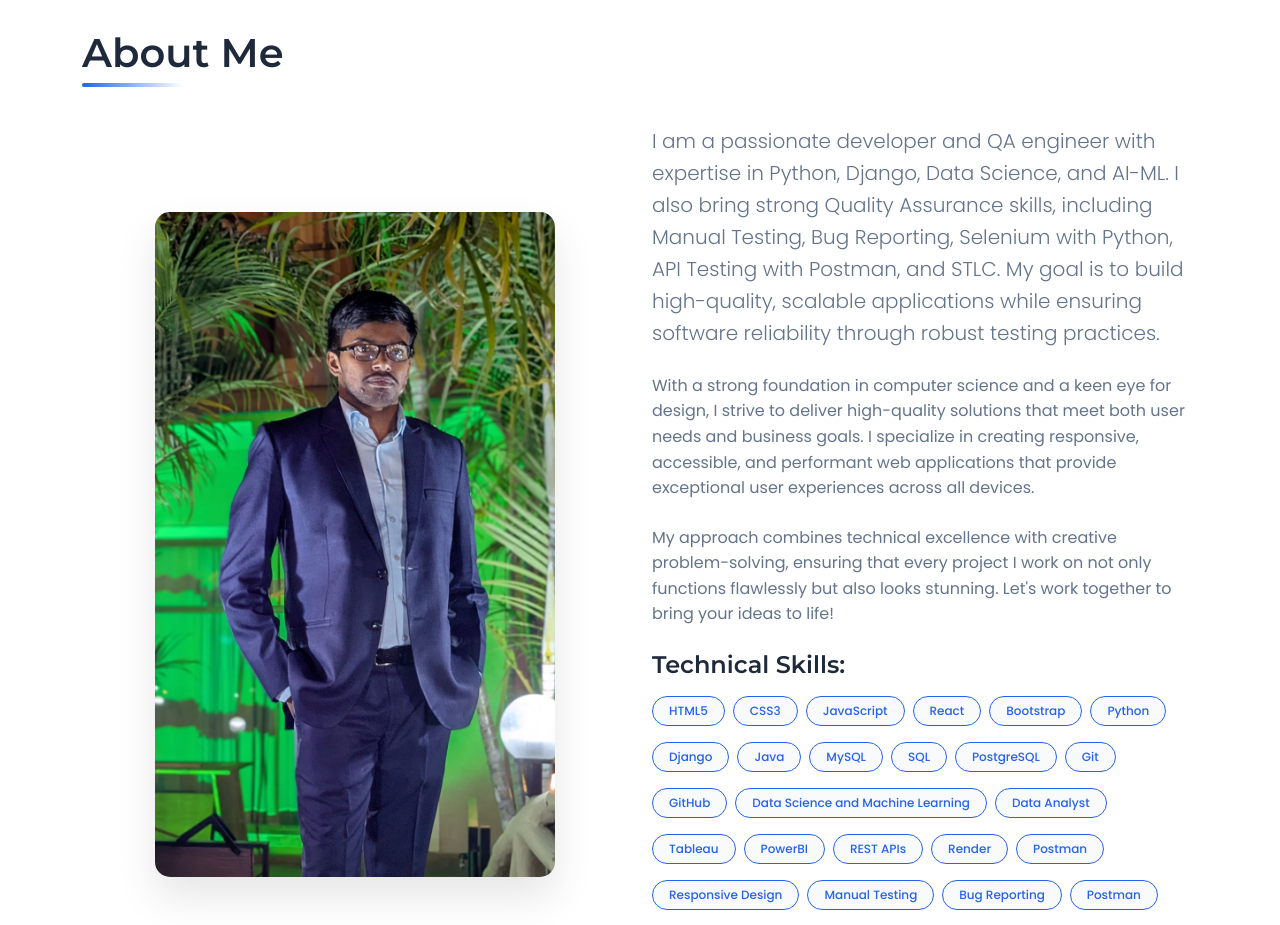
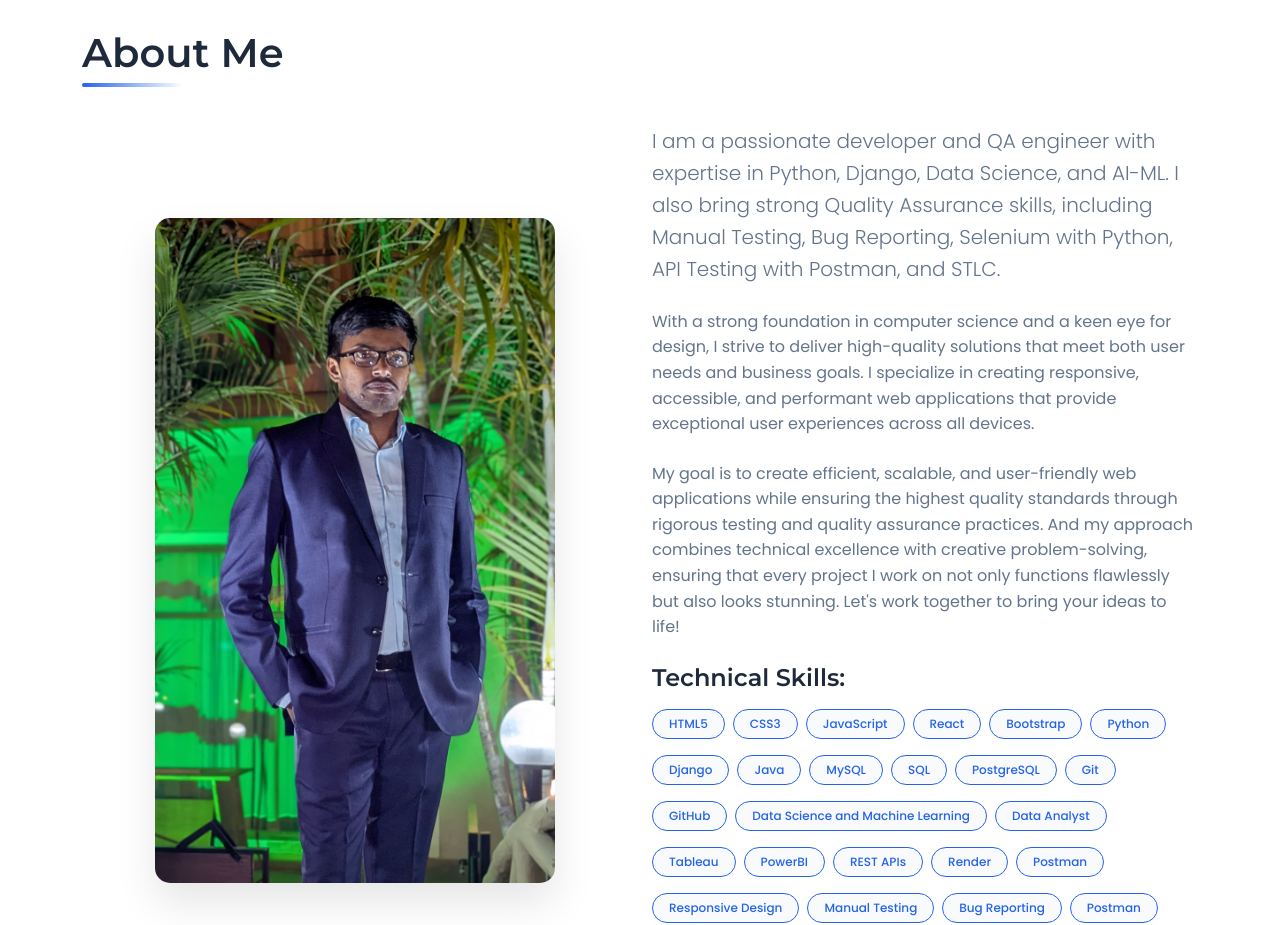
Before and after one commit to Innocentprogrammer/Portfolio, a plain HTML site: page index.html in a window 1280 px wide. Shown: the part 880-1805 px from the top of the page. Drawn offline with nearby package versions, Linux system fonts and the light colour scheme; a script that the page names is missing; files whose address does not match are found by name.

Commit message:
Update Index

```diff
--- a/index.html
+++ b/index.html
@@ -137,7 +137,8 @@
           <div class="typing-animation">
             <h1 class="animate__animated animate__fadeInDown">Mratyunjay Saxena</h1>
             <p class="lead animate__animated animate__fadeIn animate__delay-1s">Professional Full Stack Developer | Data
-              Analyst | Python Expert | React.js Specialist | Tableau Expert | Manual Tester | Bug Reporter | Postman | Python Selenium | STLC</p>
+              Analyst | Python Expert | React.js Specialist | Tableau Expert | Manual Tester | Bug Reporter | Postman |
+              Python Selenium | STLC</p>
             <span id="typed-text" class="animate__animated animate__fadeIn animate__delay-2s"></span><span
               class="cursor">|</span>
           </div>
@@ -200,7 +201,9 @@
         </div>
         <div class="col-md-6 animate__animated animate__fadeInRight">
           <p class="lead">
-            I am a passionate developer and QA engineer with expertise in Python, Django, Data Science, and AI-ML. I also bring strong Quality Assurance skills, including Manual Testing, Bug Reporting, Selenium with Python, API Testing with Postman, and STLC. My goal is to build high-quality, scalable applications while ensuring software reliability through robust testing practices.
+            I am a passionate developer and QA engineer with expertise in Python, Django, Data Science, and AI-ML. I
+            also bring strong Quality Assurance skills, including Manual Testing, Bug Reporting, Selenium with Python,
+            API Testing with Postman, and STLC.
           </p>
           <p>
             With a strong foundation in computer science and a keen eye for
@@ -210,7 +213,9 @@
             user experiences across all devices.
           </p>
           <p>
-            My approach combines technical excellence with creative problem-solving,
+            My goal is to create efficient, scalable, and user-friendly web applications while ensuring the highest
+            quality standards through rigorous testing and quality assurance practices. And my approach combines
+            technical excellence with creative problem-solving,
             ensuring that every project I work on not only functions flawlessly
             but also looks stunning. Let's work together to bring your ideas to life!
           </p>
@@ -318,7 +323,8 @@
                 appealing layout to improve accessibility and ease of navigation.
               </p>
               <div class="d-flex justify-content-between align-items-center">
-                <a href="https://canteen-food-service.vercel.app/" class="btn btn-primary" target="_blank">View Project</a>
+                <a href="https://canteen-food-service.vercel.app/" class="btn btn-primary" target="_blank">View
+                  Project</a>
                 <div class="tech-tags">
                   <span class="badge bg-light text-primary">ReactJs</span>
                   <span class="badge bg-light text-primary">Html</span>
```
